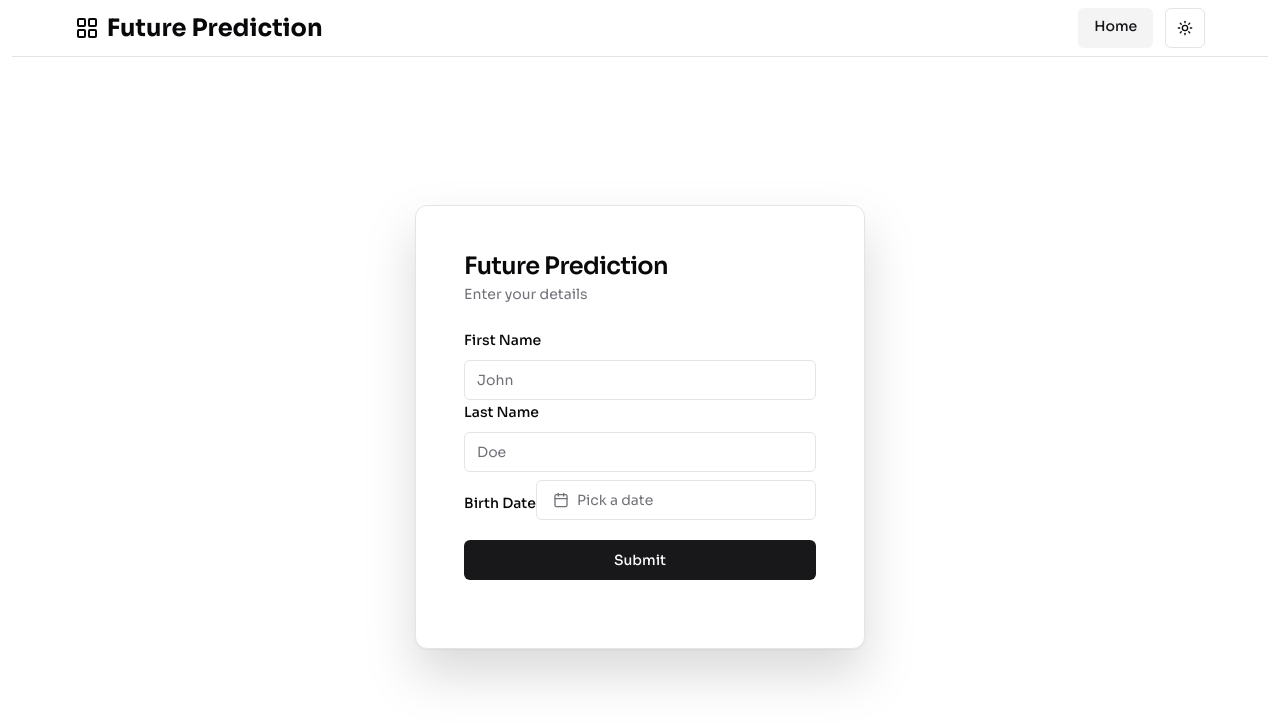
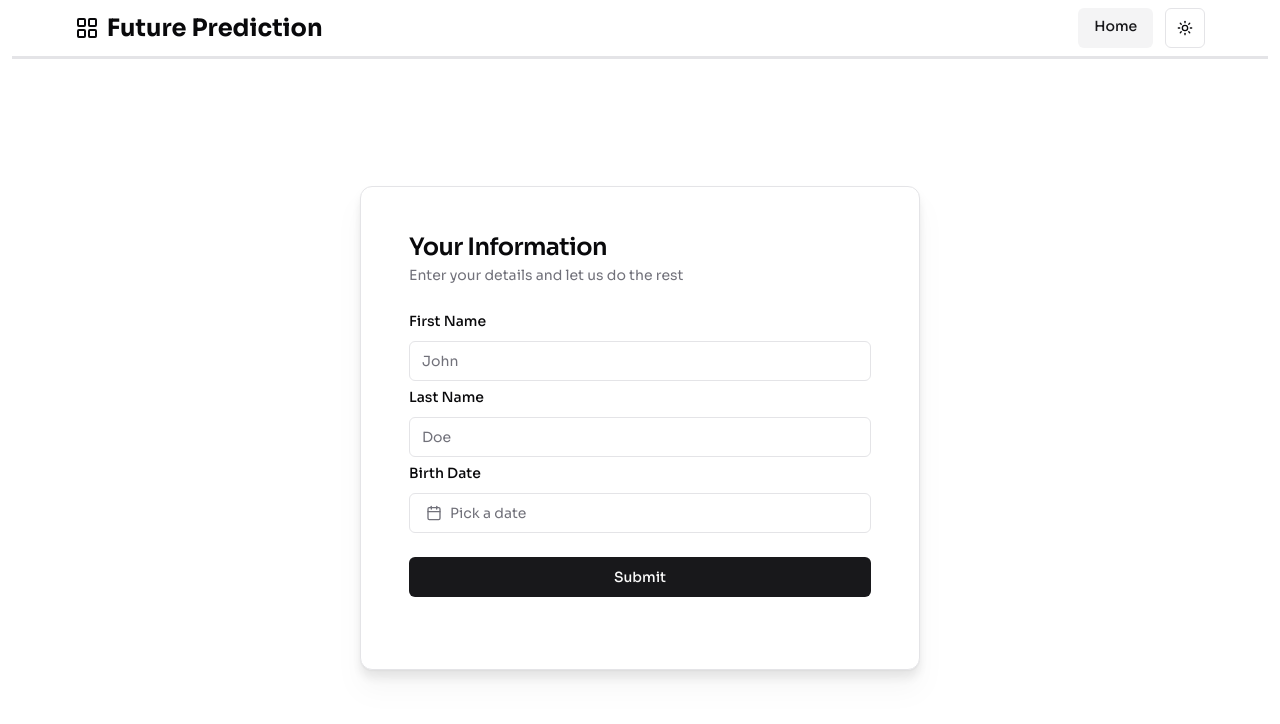
Before and after one commit to Klejdis2003/miniapps, a React (Vite) app: page /future-prediction in a window 1280 px wide. Shown: the top 724 px of the page. Built offline with nearby package versions, Linux system fonts and the light colour scheme.

Commit message:
Some padding changes.

```diff
--- a/src/components/main-animation.tsx
+++ b/src/components/main-animation.tsx
@@ -12,7 +12,7 @@ export default function MainAnimation({
       animate={{ scale: 1, opacity: 1 }}
       exit={{ scale: 0.95, opacity: 0 }}
       transition={{ duration: 0.3, ease: 'easeInOut' }}
-      className={'w-full h-full'}
+      className={'w-full h-full px-3'}
     >
       {children}
     </motion.div>
--- a/src/components/navbar.tsx
+++ b/src/components/navbar.tsx
@@ -35,10 +35,12 @@ export default function Navbar() {
   };
 
   return (
-    <div
-      className={'sticky z-50 top-0 w-full border-b-[1px] bg-background -mt-3 '}
-    >
-      <div className={'w-full flex justify-center  items-center py-2'}>
+    <div className={'sticky z-50 top-0 w-full bg-background -mt-3 px-3'}>
+      <div
+        className={
+          'w-full flex justify-center  items-center py-2 border-b-[3px] '
+        }
+      >
         <div
           className={
             'flex flex-row justify-between w-full sm:w-[90%] items-center h-full '
--- a/src/components/pages/future-prediction/future-prediction-display.tsx
+++ b/src/components/pages/future-prediction/future-prediction-display.tsx
@@ -56,12 +56,18 @@ export default function FuturePredictionDisplay({
 
   return (
     <div className={'flex flex-col items-center justify-center h-full'}>
-      <Card className={'w-fit p-6 rounded-xl drop-shadow-2xl'}>
+      <Card
+        className={
+          'w-fit min-w-[25rem] sm:min-w-[30rem] md:min-w-[35rem] p-6 rounded-xl drop-shadow-xl'
+        }
+      >
         <CardHeader>
-          <CardTitle>Future Prediction</CardTitle>
-          <CardDescription>Enter your details</CardDescription>
+          <CardTitle>Your Information</CardTitle>
+          <CardDescription>
+            Enter your details and let us do the rest
+          </CardDescription>
         </CardHeader>
-        <CardContent>
+        <CardContent className={'flex flex-col gap-1'}>
           <Form {...form}>
             <FormField
               control={form.control}
--- a/src/components/root-layout.tsx
+++ b/src/components/root-layout.tsx
@@ -1,6 +1,6 @@
 import { ReactNode } from 'react';
-import { Link, useLocation } from '@tanstack/react-router';
-import { AnimatePresence, motion } from 'framer-motion';
+import { useLocation } from '@tanstack/react-router';
+import { AnimatePresence } from 'framer-motion';
 import MainAnimation from '@/components/main-animation.tsx';
 import Navbar from '@/components/navbar.tsx';
 import { NavRoute } from '@/routes/__root.tsx';
@@ -16,7 +16,7 @@ export default function RootLayout({ children }: RootLayoutProps) {
     <>
       <div
         className={
-          'flex flex-col justify-center items-center  w-screen h-screen p-3 gap-2 bg-background text-foreground'
+          'flex flex-col justify-center items-center  w-screen h-screen gap-2 py-3 bg-background text-foreground'
         }
       >
         <Navbar />
--- a/src/components/ui/date-picker.tsx
+++ b/src/components/ui/date-picker.tsx
@@ -24,7 +24,7 @@ export function DatePicker({ value, onSelect, disabled }: DatePickerProps) {
         <Button
           variant={'outline'}
           className={cn(
-            'w-[280px] justify-start text-left font-normal',
+            'w-full justify-start text-left font-normal',
             !value && 'text-muted-foreground',
           )}
         >
```
